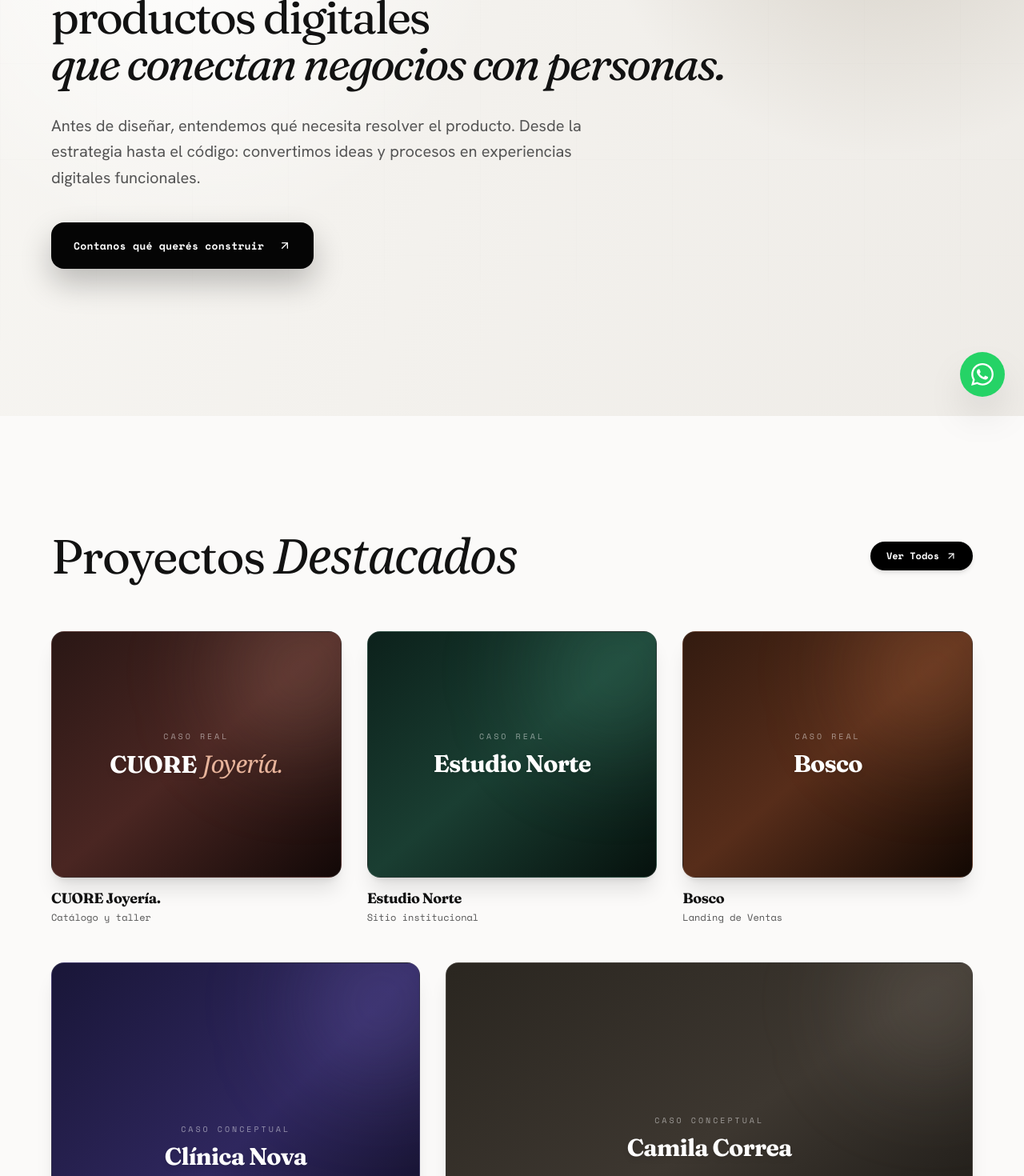
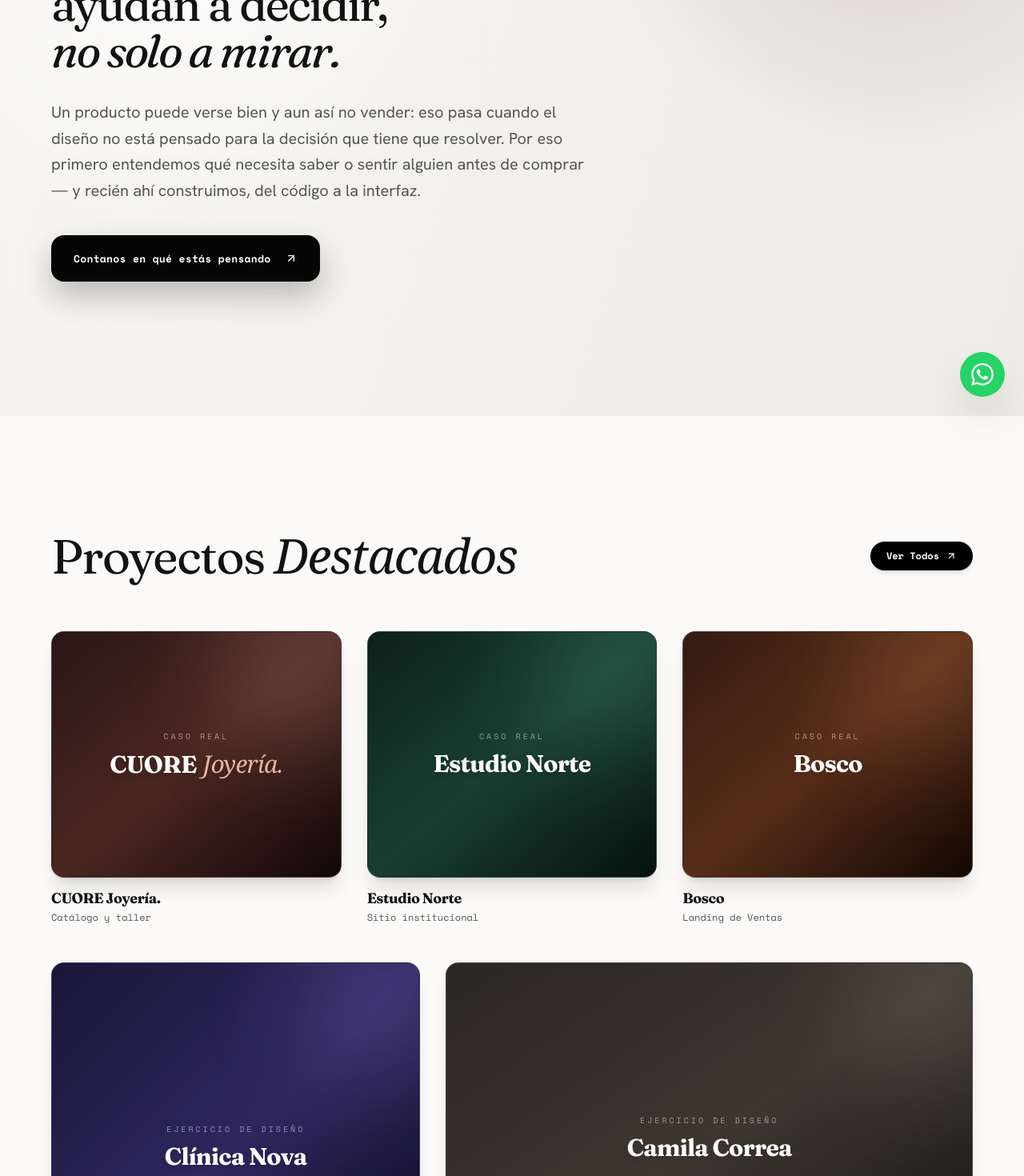
Before and after one commit to nadiaescobbb/tramastudio, a React (Vite) app: page / in a window 1280 px wide. Shown: the part 280-1750 px from the top of the page at 80% size. Built offline with nearby package versions, Linux system fonts and the light colour scheme; the HTML template or start-up script is replaced by a standard one.

Commit message:
content: actualiza copy completo del sitio segun el posicionamiento de producto digital y decision de compra

```diff
--- a/src/components/ServicesStack.tsx
+++ b/src/components/ServicesStack.tsx
@@ -93,6 +93,9 @@ export function ServicesStack() {
         <h2 className="font-heading text-4xl md:text-6xl font-bold tracking-tight text-foreground">
           Servicios <span className="font-serif italic font-normal text-[hsl(var(--accent))]">Especializados</span>
         </h2>
+        <p className="text-muted text-base md:text-lg leading-relaxed max-w-2xl mx-auto mt-6">
+          Cada formato exige algo distinto — una pantalla de 6 pulgadas no es una web, un MVP no es un producto terminado. Lo que no cambia es el criterio: que cada decisión de diseño o código exista para resolver algo, no para llenar espacio.
+        </p>
       </div>
 
       {/* Mobile Stacked Sticky Cards Layout (Visible on Mobile only: block md:hidden) */}
--- a/src/data/projects.ts
+++ b/src/data/projects.ts
@@ -109,9 +109,9 @@ export const projects: Project[] = [
     conversion: "Confianza antes de reservar",
     liveUrl: "https://clinicanova.vercel.app/",
     isConcept: true,
-    category: "Caso conceptual",
+    category: "Ejercicio de diseño",
     tagline:
-      "Caso conceptual para una clínica estética que necesita transmitir cuidado, claridad y confianza antes de la consulta.",
+      "Landing para una clínica estética. El objetivo era que la persona llegue a la consulta ya sabiendo qué tratamiento busca, en vez de preguntarlo todo en el primer mensaje.",
     challenge: [
       "La web tenía que acompañar una decisión sensible: elegir una clínica no depende solo del precio, sino de la confianza que transmite.",
       "El desafío fue mostrar tratamientos, criterio profesional y resultados sin caer en un tono frío o exagerado.",
@@ -151,9 +151,9 @@ export const projects: Project[] = [
     conversion: "Generación de Confianza Previa",
     liveUrl: "https://camilacorreapsico.vercel.app/",
     isConcept: true,
-    category: "Caso conceptual",
+    category: "Ejercicio de diseño",
     tagline:
-      "Caso conceptual para una profesional de salud mental que necesita transmitir seriedad, cuidado y confianza antes del primer contacto.",
+      "Sitio para una profesional de salud mental. El desafío era que alguien eligiera escribirle a ella y no a otra opción de la lista de resultados, sin depender de una foto o una frase de efecto.",
     challenge: [
       "La web tenía que evitar dos extremos: verse demasiado clínica o demasiado liviana.",
       "El objetivo fue construir una presentación sobria, clara y humana para que la persona entienda el encuadre antes de escribir.",
--- a/src/pages/Index.tsx
+++ b/src/pages/Index.tsx
@@ -10,24 +10,26 @@ import { ServicesStack } from "@/components/ServicesStack";
 import { setSeo } from "@/lib/seo";
 import { ArrowUpRight } from "lucide-react";
 
-const STEPS = [
-  { n: "01", t: "Entender", d: "Antes de diseñar, preguntamos qué le impide al negocio venderse mejor hoy." },
-  { n: "02", t: "Comunicar", d: "La estrategia se traduce en jerarquía: qué tiene que entender el usuario primero, segundo y último. Recién ahí se le da forma visual." },
-  { n: "03", t: "Construir", d: "El código pone a prueba esa decisión: si carga rápido, si funciona en cualquier pantalla, si no se rompe cuando el negocio crece." },
-  { n: "04", t: "Acompañar", d: "El trabajo no termina con la publicación: se mide qué funciona, se corrige lo que no, y el sitio se actualiza a medida que el negocio cambia." },
-];
-
 const FAQS = [
-  { q: "¿Qué tipo de proyectos hacen?", a: "Nos enfocamos en diseñar y desarrollar productos digitales a medida. Desde plataformas y aplicaciones hasta ecosistemas web complejos para marcas que necesitan más que una simple presencia online." },
-  { q: "¿Cómo trabajan?", a: "Cada proyecto comienza con una fase de inmersión en el negocio. No diseñamos sin estrategia ni desarrollamos sin diseño previo. Trabajamos por etapas iterativas, manteniendo al cliente involucrado en las decisiones clave." },
-  { q: "¿Con quién trabajan?", a: "Con PyMEs, profesionales, consultoras y marcas que entienden que su presencia digital es un activo estratégico y necesitan un partner tecnológico para escalarlo." },
+  {
+    q: "¿Qué tipo de proyectos hacen?",
+    a: "Diseñamos y desarrollamos productos digitales a medida — desde landings hasta plataformas más complejas — para marcas que necesitan que su sitio haga algo más que existir.",
+  },
+  {
+    q: "¿Cómo trabajan?",
+    a: "Cada proyecto comienza con una fase de inmersión en el negocio. No diseñamos sin estrategia ni desarrollamos sin diseño previo. Trabajamos por etapas iterativas, manteniendo al cliente involucrado en las decisiones clave.",
+  },
+  {
+    q: "¿Con quién trabajan?",
+    a: "Con PyMEs, profesionales y consultoras que ya entendieron que su sitio influye en si alguien les compra o no, y buscan que ese sitio funcione en serio.",
+  },
 ];
 
 const Index = () => {
   useEffect(() => {
     setSeo({
-      title: "HeyTrama — Estudio de Producto Digital.",
-      description: "Diseñamos y desarrollamos productos digitales que conectan negocios con personas. Estrategia, diseño UX/UI y desarrollo frontend.",
+      title: "HeyTrama — Diseño y Desarrollo de Productos Digitales",
+      description: "Diseñamos productos digitales que ayudan a decidir, no solo a mirar. Estrategia, UI/UX, desarrollo full stack y web apps a medida.",
     });
   }, []);
 
@@ -41,15 +43,15 @@ const Index = () => {
         <div className="container-trama relative z-10">
           <div className="max-w-4xl">
             <h1 className="hero-title animate-slide-up opacity-0" style={{ animationDelay: "80ms" }}>
-              Diseñamos y desarrollamos productos digitales <br />
-              <span className="italic">que conectan negocios con personas.</span>
+              Diseñamos productos digitales que ayudan a decidir, <br />
+              <span className="italic font-normal">no solo a mirar.</span>
             </h1>
             <p className="mt-8 text-xl text-muted max-w-2xl leading-relaxed animate-slide-up opacity-0" style={{ animationDelay: "320ms" }}>
-              Antes de diseñar, entendemos qué necesita resolver el producto. Desde la estrategia hasta el código: convertimos ideas y procesos en experiencias digitales funcionales.
+              Un producto puede verse bien y aun así no vender: eso pasa cuando el diseño no está pensado para la decisión que tiene que resolver. Por eso primero entendemos qué necesita saber o sentir alguien antes de comprar — y recién ahí construimos, del código a la interfaz.
             </p>
             <div className="mt-10 flex flex-wrap items-center gap-4 animate-slide-up opacity-0" style={{ animationDelay: "520ms" }}>
-              <a href={waLink("Hola, quiero contarles sobre mi proyecto.")} className="hero-primary-cta group">
-                <span>Contanos qué querés construir</span>
+              <a href={waLink("Hola, estoy pensando en un proyecto y me gustaría consultarles.")} className="hero-primary-cta group">
+                <span>Contanos en qué estás pensando</span>
                 <ArrowUpRight className="h-4 w-4 transition-transform duration-300 group-hover:translate-x-1 group-hover:-translate-y-1" />
               </a>
             </div>
@@ -60,7 +62,7 @@ const Index = () => {
       {/* ── PROYECTOS DESTACADOS ───────────────────────────────── */}
       <FeaturedCaseStudies />
 
-      {/* ── METODOLOGÍA ─────────────────────────────────────────── */}
+      {/* ── METODOLOGÍA / NUESTRO PROCESO ─────────────────────── */}
       <Metodologia />
 
       {/* ── SERVICIOS STACKED ────────────────────────────────────── */}
@@ -69,16 +71,16 @@ const Index = () => {
       {/* ── EL ESTUDIO ─────────────────────────────────────────── */}
       <section className="relative z-20 py-24 md:py-36 bg-background border-t border-border scroll-mt-36" id="estudio">
         <div className="container-trama">
-          <div className="font-sans text-[11px] font-semibold uppercase tracking-[0.2em] text-[hsl(var(--accent))] mb-12">
-            El Estudio
+          <div className="font-mono text-xs font-semibold uppercase tracking-widest text-[hsl(var(--accent))] mb-12">
+            EL ESTUDIO
           </div>
           <div className="grid gap-16 md:grid-cols-12 md:items-center">
             <div className="md:col-span-5 lg:col-span-4">
               <Reveal>
-                <div className="aspect-[4/5] w-full overflow-hidden rounded-sm border border-border bg-surface relative">
+                <div className="aspect-[4/5] w-full overflow-hidden rounded-sm border border-border bg-surface relative shadow-md">
                   <img
                     src="/founder-nadia.avif"
-                    alt="Nadia Escobio, Directora de HeyTrama"
+                    alt="Nadia Escobio — Directora de HeyTrama"
                     className="founder-portrait absolute inset-0 h-full w-full object-cover grayscale opacity-90"
                     loading="lazy"
                   />
@@ -89,15 +91,18 @@ const Index = () => {
 
             <div className="md:col-span-7 lg:col-start-6">
               <Reveal delay={150}>
+                <span className="font-mono text-xs font-bold uppercase tracking-widest text-[hsl(var(--accent))] block mb-4">
+                  Nadia Escobio — Directora de HeyTrama
+                </span>
                 <h2 className="font-heading text-4xl md:text-5xl lg:text-6xl leading-tight tracking-tight mb-8">
                   Pensamos primero cómo decide tu cliente, <span className="italic text-[hsl(var(--accent))]">después cómo construir la tecnología para que esa decisión no se pierda en el camino</span>.
                 </h2>
                 <div className="flex flex-col gap-6">
                   <p className="text-lg leading-relaxed text-muted max-w-xl">
-                    HeyTrama nace de la unión entre el diseño estratégico y el desarrollo frontend. Somos un estudio independiente dedicado a crear productos digitales que no solo se ven bien, sino que rinden a nivel técnico y de negocio.
+                    HeyTrama nace de la unión entre diseño estratégico y desarrollo frontend: un mismo criterio aplicado a cada etapa, no dos disciplinas trabajando por separado.
                   </p>
                   <p className="text-lg leading-relaxed text-muted max-w-xl">
-                    Dirigido por Nadia, el estudio asegura un acompañamiento cercano y experto en cada etapa del proceso, garantizando que la visión estratégica original no se pierda durante la implementación tecnológica.
+                    Nadia dirige cada proyecto de punta a punta — de la primera conversación al código en producción — para que nada se pierda en la traducción de una etapa a la siguiente.
                   </p>
                 </div>
               </Reveal>
@@ -106,10 +111,14 @@ const Index = () => {
         </div>
       </section>
 
-      {/* ── FAQ ─────────────────────────────────────────────────── */}
+      {/* ── PREGUNTAS FRECUENTES ───────────────────────────────── */}
       <section className="bg-surface/10 py-24 md:py-36 border-y border-border" id="preguntas">
         <div className="container-narrow">
-          <Reveal><div className="eyebrow">PREGUNTAS FRECUENTES</div></Reveal>
+          <Reveal>
+            <div className="font-mono text-xs font-bold uppercase tracking-widest text-[hsl(var(--accent))]">
+              PREGUNTAS FRECUENTES
+            </div>
+          </Reveal>
           <Reveal delay={80}>
             <h2 className="h-section mt-4 mb-16">
               Antes de <span className="italic text-[hsl(var(--accent))]">empezar</span>.
@@ -120,7 +129,7 @@ const Index = () => {
             {FAQS.map((item, i) => (
               <Reveal key={item.q} delay={i * 100}>
                 <div className="border-b border-border pb-8">
-                  <h3 className="font-heading text-2xl tracking-tight mb-4">{item.q}</h3>
+                  <h3 className="font-heading text-2xl tracking-tight mb-4 text-foreground font-medium">{item.q}</h3>
                   <p className="text-base md:text-lg leading-relaxed text-muted max-w-2xl">{item.a}</p>
                 </div>
               </Reveal>
@@ -138,12 +147,12 @@ const Index = () => {
             </h2>
           </Reveal>
           <p className="mx-auto mt-6 max-w-lg text-center text-lg text-muted leading-relaxed">
-            Contanos qué querés construir y analizaremos la mejor forma de abordarlo desde el diseño y la tecnología.
+            Contanos en qué estás pensando y vemos juntos la mejor forma de resolverlo, desde el diseño y la tecnología.
           </p>
 
           <div className="mx-auto mt-14 max-w-xl">
             <p className="font-mono text-[10px] font-bold uppercase tracking-widest text-muted mb-5 text-center">
-              Iniciar conversación
+              INICIAR CONVERSACIÓN
             </p>
             <ContactForm />
           </div>
```
Also changed, not shown: src/components/Metodologia.tsx (+5 -5 lines).
